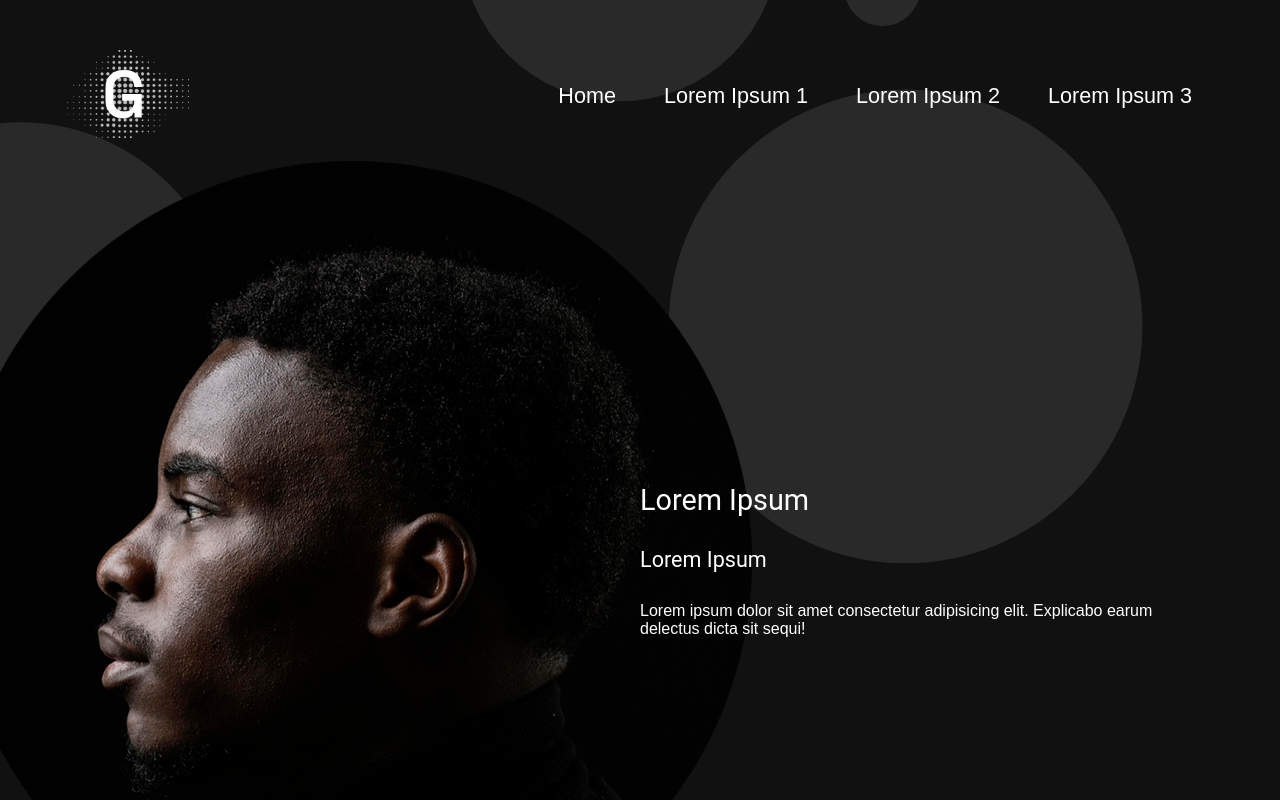
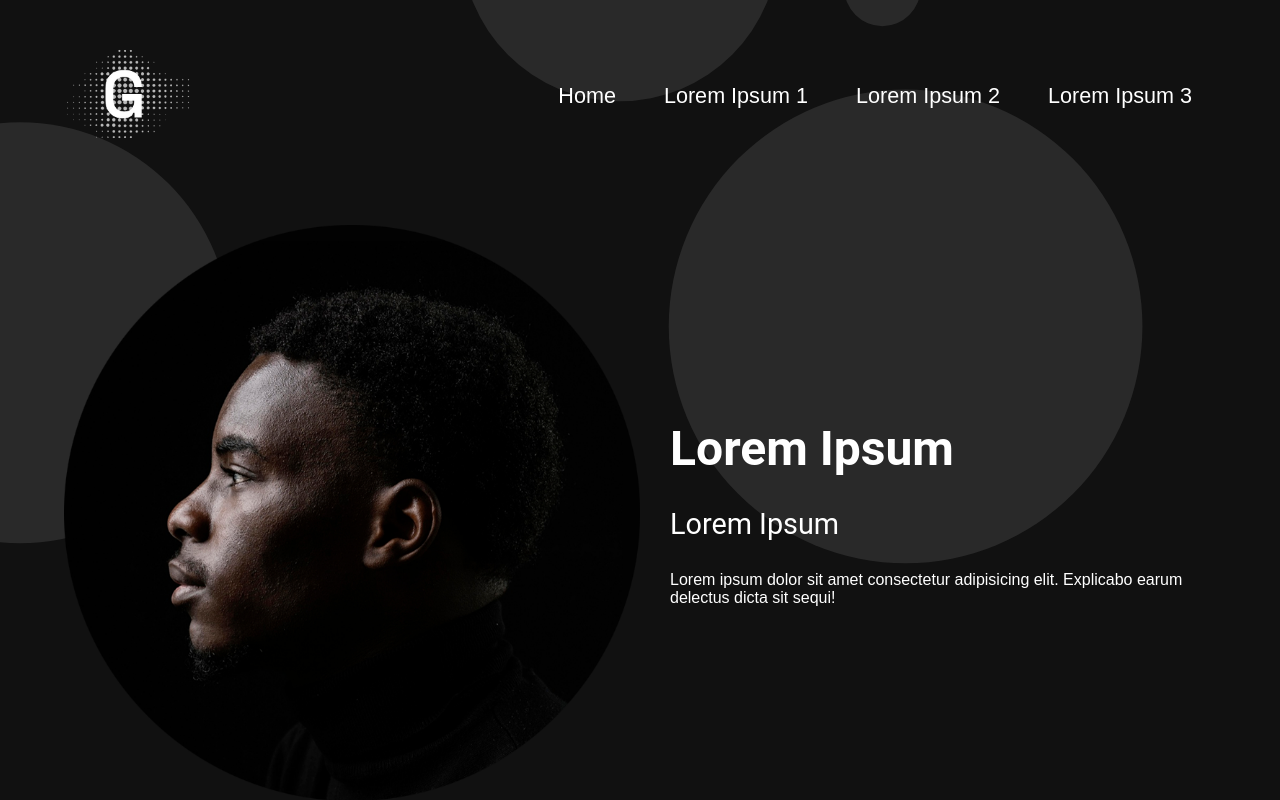
Before and after one commit to petsopaahita/portfolio, a plain HTML site: page index.html in a window 1280 px wide. Both pictures are taken after a click on the item "Lorem Ipsum 2". Drawn offline with nearby package versions, Linux system fonts and the light colour scheme.

Commit message:
3/02/2025
made more adjustments on profile section

```diff
--- a/css/responsive.css
+++ b/css/responsive.css
@@ -7,6 +7,9 @@
     }
     .project_list {
         grid-template-columns: repeat(2,1fr);
+    }
+    .flex_wrap-991 {
+        flex-wrap: wrap;
     }
 }
 
--- a/css/style.css
+++ b/css/style.css
@@ -135,6 +135,11 @@ p {
 #main * {
 	transition: transform 1s ease;
 }
+.colm_main {
+	display: flex;
+	max-width: 100%;
+	width: 100%;
+}
 .header {
 	justify-content: space-between;
 	display: flex;
@@ -211,7 +216,6 @@ p {
 	border-left: 1px solid;
 }
 .colm {
-	flex: 0 0 50%;
 	max-width: 50%;
 	align-self: center;
 }
@@ -297,12 +301,12 @@ p {
 	width: 100%;
 	align-items: center;
 }
-.colm_main {
-	display: flex;
-	flex-direction: row;
-	max-width: 100%;
-	width: 100%;
-	flex-wrap: wrap;
+.profile .colm_main {
+    justify-content: space-evenly;
+	gap: 30px;
+}
+.profile img {
+    max-width: 100%;
 }
 #profile .colm-2 div {
 	display: flex;
--- a/index.html
+++ b/index.html
@@ -127,19 +127,20 @@
           <div class="space-80"></div>
         </div>
         <div id="profile" class="profile">
+          <div class="space-80"></div>
           <div class="profile_cont">
-            <div class="colm_main">
+            <div class="colm_main flex_wrap-991">
               <div class="colm colm-1">
                 <img src="images/img_person.png" alt="">
               </div>
               <div class="colm colm-2">
                 <div>
+                  <h2>
+                    Lorem Ipsum
+                  </h2>
                   <h3>
                     Lorem Ipsum
                   </h3>
-                  <h4>
-                    Lorem Ipsum
-                  </h4>
                   <p>
                     Lorem ipsum dolor sit amet consectetur adipisicing elit. Explicabo earum delectus dicta sit sequi!
                   </p>
@@ -147,6 +148,7 @@
               </div>
             </div>
           </div>
+          <div class="space-80"></div>
         </div>
         <div id="contact" class="contact">
           <div class="contact_cont">
```
